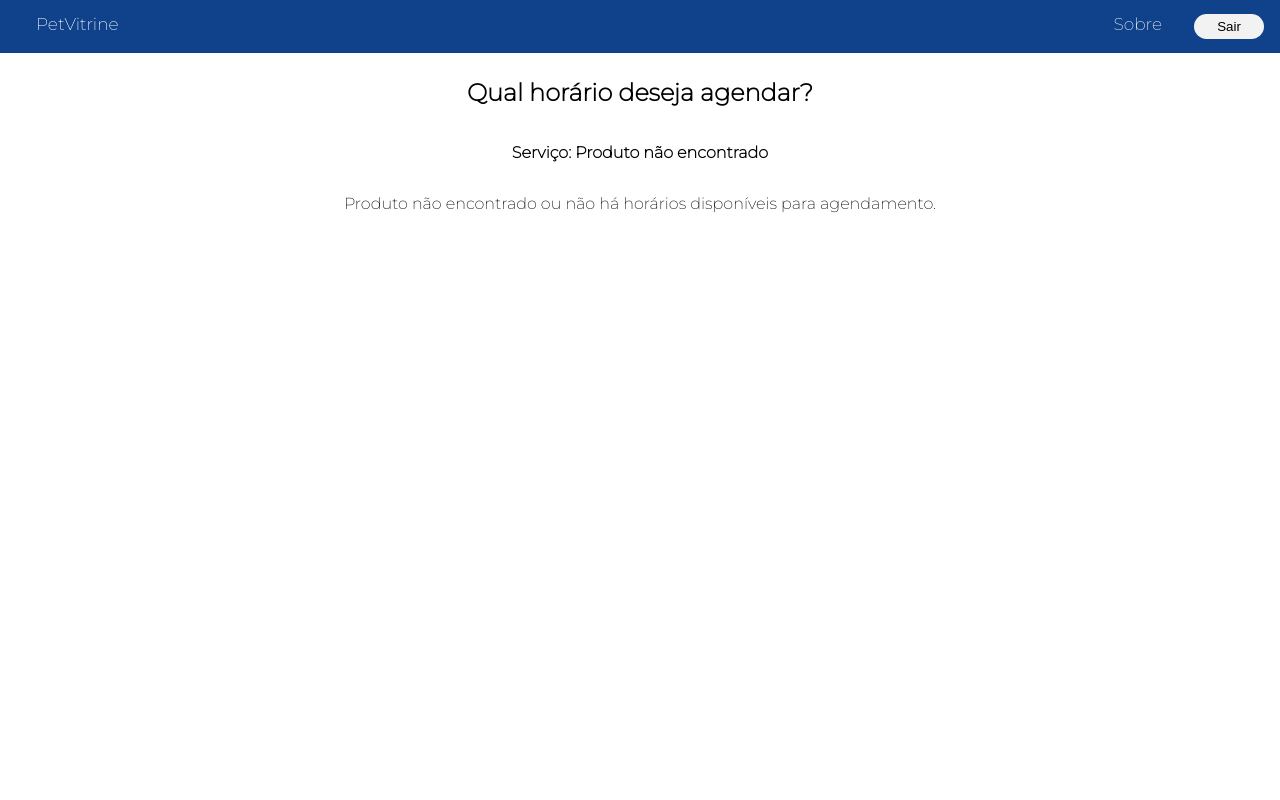
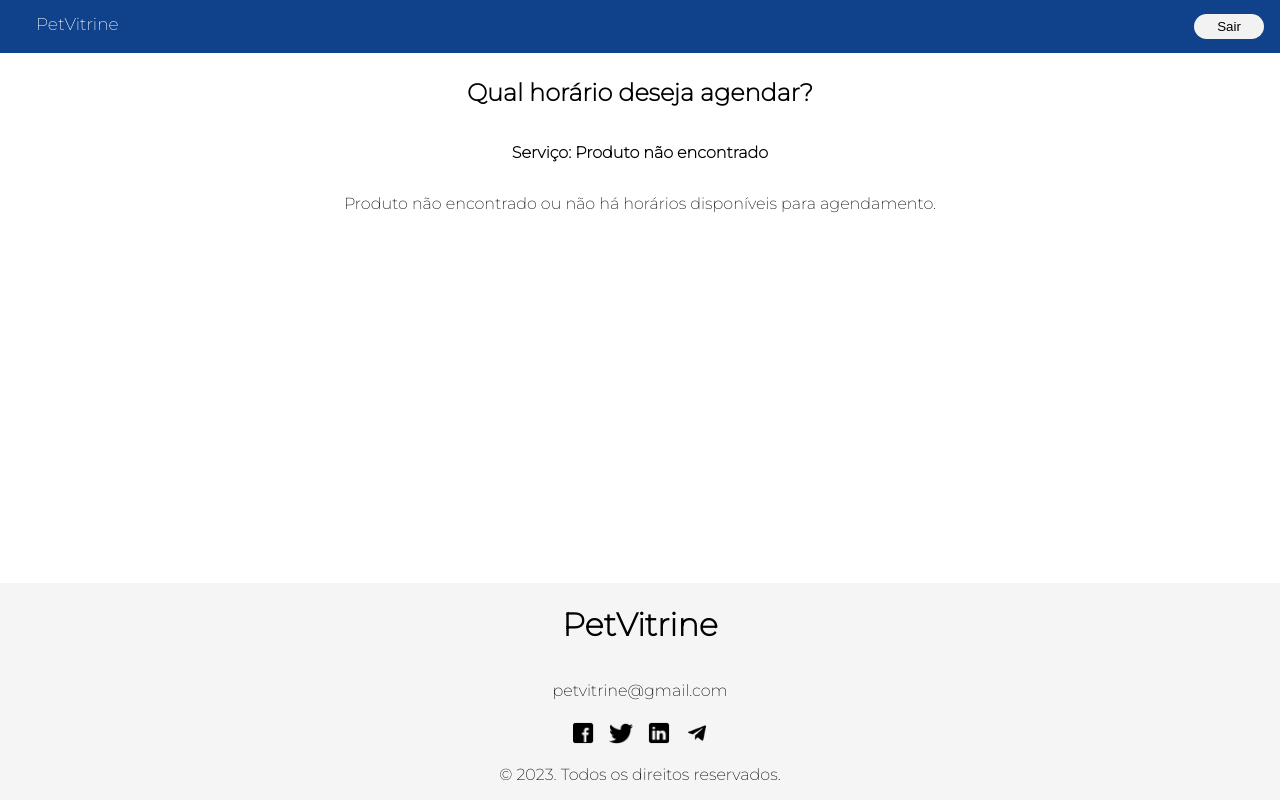
Before and after one commit to FabioZirondi/TCC-3B3-pets, a PHP site: page /php/agendahtml.php in a window 1280 px wide. Run offline with PHP 8.4, Linux system fonts and the light colour scheme; the visitor is signed in with stand-in values (Sample User, id 1); data that the repository does not hold is empty.

Commit message:
arrumei algumas coisas

```diff
--- a/index.php
+++ b/index.php
@@ -79,7 +79,7 @@ $result_produtos = $sql_produtos->get_result();
                         echo '<h4><b>' . $row['nome_produto'] . '</b></h4>';
                         echo '<hr>';
                         echo '<p>' . $row['data_agendamento'] . '</p>';
-                        echo '<button class="button_card" src="#">Agendar agora!</button>';
+                        echo '<a href="./php/cadastrohtml.php"><button class="button_card">Agendar agora!</button></a>';
                         echo '</div>';
                         echo '</div>';
                     }
@@ -105,8 +105,8 @@ $result_produtos = $sql_produtos->get_result();
         </div>
     </main>
     <footer>
-        <h1>I-Pet</h1>
-        <p>I-pet@gmail.com</p>
+        <h1>PetVitrine</h1>
+        <p>petvitrine@gmail.com</p>
         <div class="social-icons">
             <a href="https://pt-br.facebook.com/"><img src="./img/icon-facebook.png" alt="Facebook"></a>
             <a href="https://twitter.com/"><img src="./img/icon-twitter.png" alt="Twitter"></a>
--- a/php/agendahtml.php
+++ b/php/agendahtml.php
@@ -94,7 +94,6 @@ if (isset($id_produto)) {
         <div class="topnav" id="myTopnav">
             <a href="../index.php" class="active">PetVitrine</a>
             <a href="../php/logout.php"><button class="button" type="button">Sair</button></a>
-            <a href="#sobre">Sobre</a>
             <a href="javascript:void(0);" class="icon" onclick="myFunction()">
                 <i class="fa fa-bars"></i>
             </a>
@@ -145,6 +144,15 @@ if (isset($id_produto)) {
         </div>
     </main>
     <footer>
+    <h1>PetVitrine</h1>
+        <p>petvitrine@gmail.com</p>
+        <div class="social-icons">
+            <a href="https://pt-br.facebook.com/"><img src="../img/icon-facebook.png" alt="Facebook"></a>
+            <a href="https://twitter.com/"><img src="../img/icon-twitter.png" alt="Twitter"></a>
+            <a href="https://br.linkedin.com/"><img src="../img/icon-linkedin.png" alt="LinkedIn"></a>
+            <a href="https://web.telegram.org/a/"><img src="../img/icon-telegram.png" alt="Telegram"></a>
+        </div>
+        <p>&copy; 2023. Todos os direitos reservados.</p>
     </footer>
 </body>
 </html>
--- a/php/agendamentosRealizados.php
+++ b/php/agendamentosRealizados.php
@@ -41,7 +41,6 @@ $result_agendamentos = $sql_agendamentos->get_result();
             <a href="../index.php" class="active">PetVitrine</a>
             <a href="../php/logout.php"> <button class="button" type="button">Sair</button></a>
             <a href="../php/catalogo.php">Catalogo</a>
-            <a href="#sobre">Sobre</a>
             <a href="javascript:void(0);" class="icon" onclick="myFunction()">
                 <i class="fa fa-bars"></i>
             </a>
@@ -76,8 +75,8 @@ $result_agendamentos = $sql_agendamentos->get_result();
     </main>
     <script src="../js/homepage.js"></script>
     <footer>
-        <h1>I-Pet</h1>
-        <p>I-pet@gmail.com</p>
+    <h1>PetVitrine</h1>
+        <p>petvitrine@gmail.com</p>
         <div class="social-icons">
             <a href="https://pt-br.facebook.com/"><img src="../img/icon-facebook.png" alt="Facebook"></a>
             <a href="https://twitter.com/"><img src="../img/icon-twitter.png" alt="Twitter"></a>
--- a/php/agendamentosRecebidos.php
+++ b/php/agendamentosRecebidos.php
@@ -43,7 +43,6 @@ $result_agendamentos = $sql_agendamentos->get_result();
             <a href="../index.php" class="active">PetVitrine</a>
             <a href="../php/logout.php"> <button class="button" type="button">Sair</button></a>
             <a href="../php/catalogo.php">Catálogo</a>
-            <a href="#sobre">Sobre</a>
             <a href="javascript:void(0);" class="icon" onclick="myFunction()">
                 <i class="fa fa-bars"></i>
             </a>
@@ -76,12 +75,11 @@ $result_agendamentos = $sql_agendamentos->get_result();
                 echo "</tr>";
             }
             ?>
-
         </table>
     </main>
     <footer>
-        <h1>I-Pet</h1>
-        <p>I-pet@gmail.com</p>
+    <h1>PetVitrine</h1>
+        <p>petvitrine@gmail.com</p>
         <div class="social-icons">
             <a href="https://pt-br.facebook.com/"><img src="../img/icon-facebook.png" alt="Facebook"></a>
             <a href="https://twitter.com/"><img src="../img/icon-twitter.png" alt="Twitter"></a>
--- a/php/cadastroprodutohtml.php
+++ b/php/cadastroprodutohtml.php
@@ -138,8 +138,8 @@ $sucesso = isset($_GET['sucesso']) ? urldecode($_GET['sucesso']) : '';
         </div>
     </main>
     <footer>
-        <h1>I-Pet</h1>
-        <p>I-pet@gmail.com</p>
+    <h1>PetVitrine</h1>
+        <p>petvitrine@gmail.com</p>
         <div class="social-icons">
             <a href="https://pt-br.facebook.com/"><img src="../img/icon-facebook.png" alt="Facebook"></a>
             <a href="https://twitter.com/"><img src="../img/icon-twitter.png" alt="Twitter"></a>
--- a/php/catalogo.php
+++ b/php/catalogo.php
@@ -120,8 +120,8 @@ $erro = isset($_GET['erro']) ? urldecode($_GET['erro']) : '';
     </main>
     <footer>
         <footer>
-            <h1>I-Pet</h1>
-            <p>I-pet@gmail.com</p>
+        <h1>PetVitrine</h1>
+        <p>petvitrine@gmail.com</p>
             <div class="social-icons">
                 <a href="https://pt-br.facebook.com/"><img src="../img/icon-facebook.png" alt="Facebook"></a>
                 <a href="https://twitter.com/"><img src="../img/icon-twitter.png" alt="Twitter"></a>
--- a/php/editarprodutohtml.php
+++ b/php/editarprodutohtml.php
@@ -34,7 +34,6 @@ $sucesso = isset($_GET['sucesso']) ? urldecode($_GET['sucesso']) : '';
             <a href="../index.php" class="active">PetVitrine</a>
             <a href="../php/logout.php"> <button class="button" type="button">Sair</button></a>
             <a href="../php/telavendedor.php">Produtos</a>
-            <a href="#sobre">Sobre</a>
             <a href="javascript:void(0);" class="icon" onclick="myFunction()">
                 <i class="fa fa-bars"></i>
             </a>
@@ -146,8 +145,8 @@ $sucesso = isset($_GET['sucesso']) ? urldecode($_GET['sucesso']) : '';
         </div>
     </main>
     <footer>
-        <h1>I-Pet</h1>
-        <p>I-pet@gmail.com</p>
+    <h1>PetVitrine</h1>
+        <p>petvitrine@gmail.com</p>
         <div class="social-icons">
             <a href="https://pt-br.facebook.com/"><img src="../img/icon-facebook.png" alt="Facebook"></a>
             <a href="https://twitter.com/"><img src="../img/icon-twitter.png" alt="Twitter"></a>
--- a/php/telavendedor.php
+++ b/php/telavendedor.php
@@ -101,8 +101,8 @@ if (!$result) {
     </main>
     <footer>
         <footer>
-            <h1>I-Pet</h1>
-            <p>I-pet@gmail.com</p>
+        <h1>PetVitrine</h1>
+        <p>petvitrine@gmail.com</p>
             <div class="social-icons">
                 <a href="https://pt-br.facebook.com/"><img src="../img/icon-facebook.png" alt="Facebook"></a>
                 <a href="https://twitter.com/"><img src="../img/icon-twitter.png" alt="Twitter"></a>
```
Also changed, not shown: php/cadastrohtml.php (+3 -7 lines), php/login.php (+3 -5 lines).
